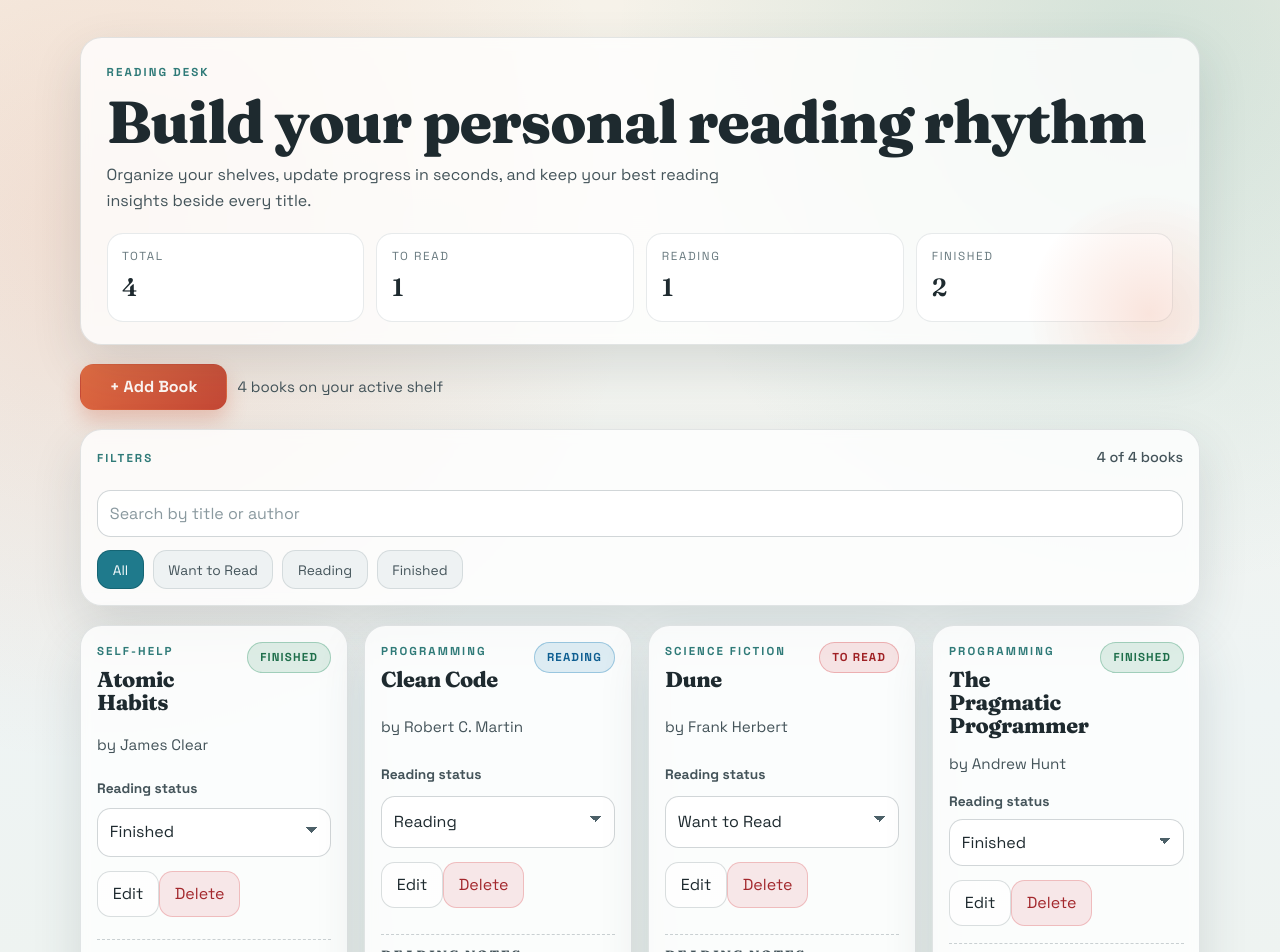
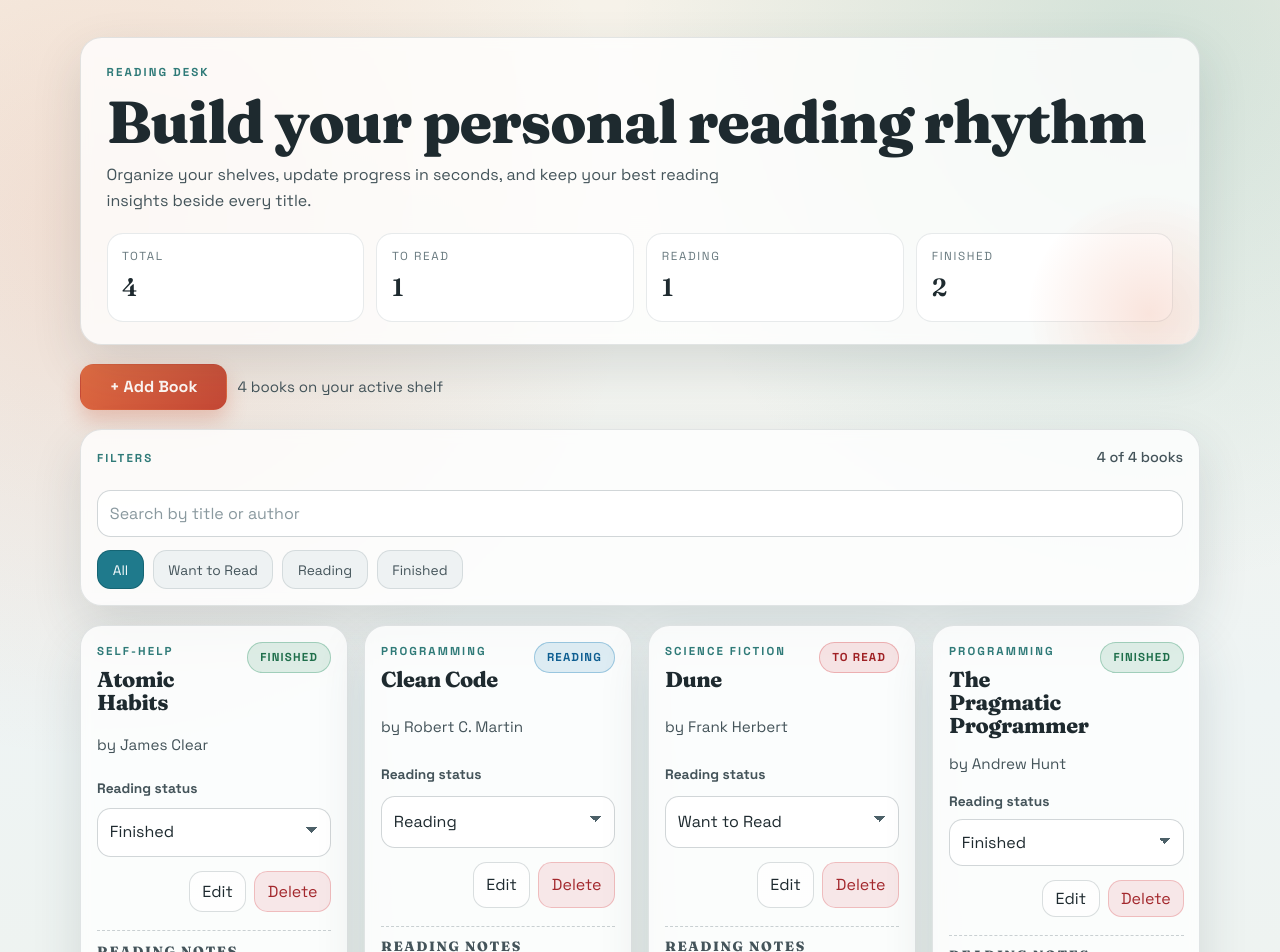
Before and after one commit to csci151-bookshelf-org/reading-list, a React (Vite) app: page / in a window 1280 px wide. Shown: the top 952 px of the page. Built offline with nearby package versions, Linux system fonts and the light colour scheme.

Commit message:
style(edit-delete): add action row and confirm dialog styles

```diff
--- a/src/styles/index.css
+++ b/src/styles/index.css
@@ -267,6 +267,19 @@ h3 {
 .status-editor {
   display: grid;
   gap: 0.42rem;
+}
+
+.book-actions {
+  display: flex;
+  justify-content: flex-end;
+  flex-wrap: wrap;
+  gap: 0.5rem;
+}
+
+.book-actions .ghost-button,
+.book-actions .danger-button {
+  min-height: 2.3rem;
+  padding: 0 0.78rem;
 }
 
 .status-label,
@@ -555,6 +568,16 @@ select.text-input {
   width: min(480px, 100%);
 }
 
+.confirm-message {
+  color: var(--ink-700);
+}
+
+.confirm-actions {
+  border-top: 0;
+  margin-top: 0.9rem;
+  padding-top: 0;
+}
+
 @keyframes rise-in {
   from {
     opacity: 0;
```
